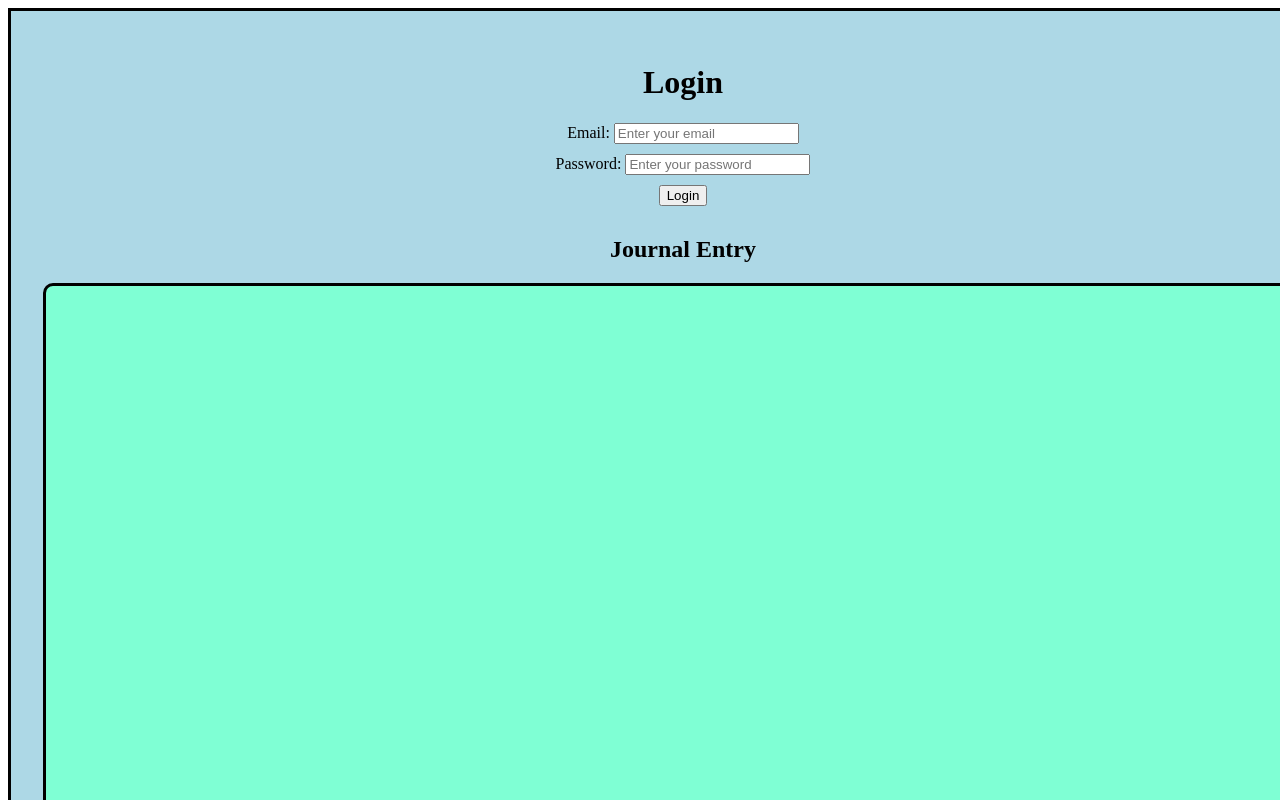
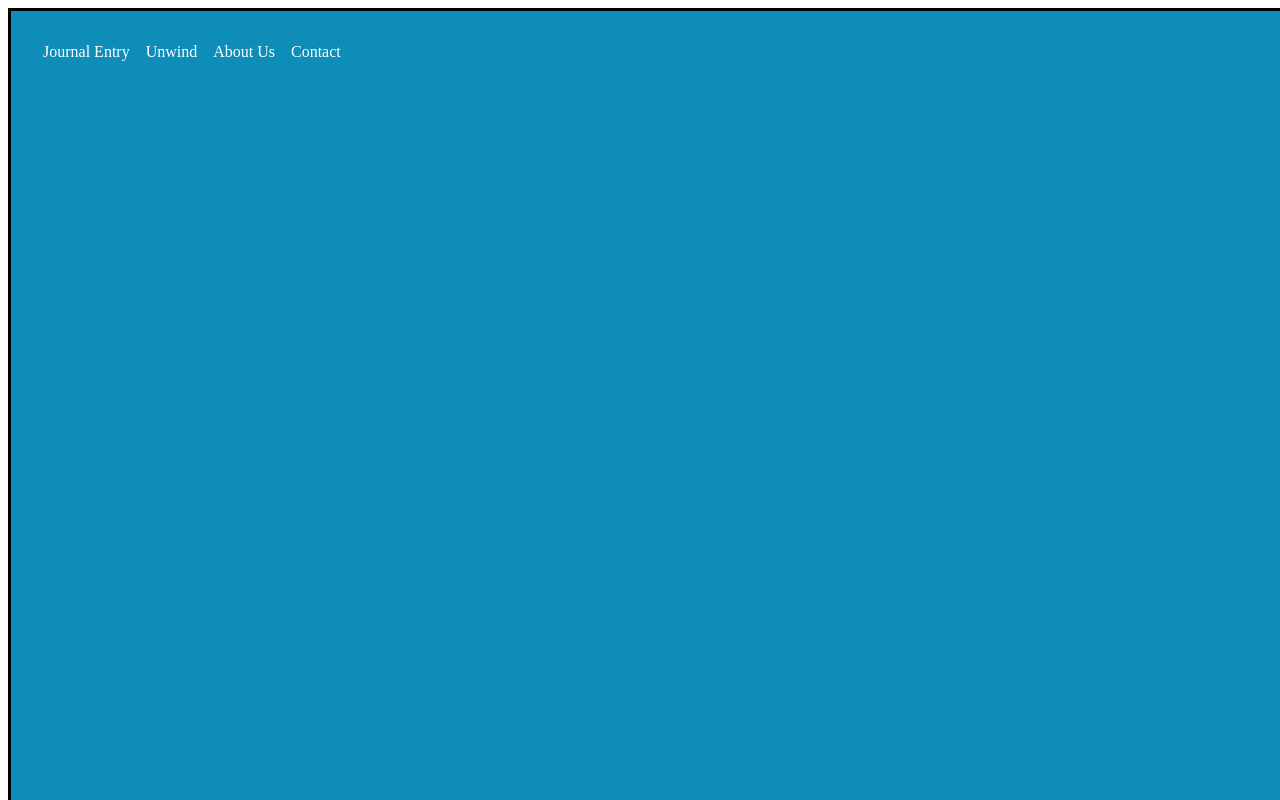
Before and after one commit to rdolma7/CP325.9-Captsone, a React (Vite) app in the folder front-end/: page /unwind in a window 1280 px wide. Shown: the top 800 px of the page. Built offline with nearby package versions, Linux system fonts and the light colour scheme.

Commit message:
added some more pages

```diff
--- a/front-end/package.json
+++ b/front-end/package.json
@@ -11,7 +11,8 @@
   },
   "dependencies": {
     "react": "^19.1.0",
-    "react-dom": "^19.1.0"
+    "react-dom": "^19.1.0",
+    "react-router-dom": "^7.6.3"
   },
   "devDependencies": {
     "@eslint/js": "^9.30.1",
--- a/front-end/src/App.css
+++ b/front-end/src/App.css
@@ -4,7 +4,7 @@
   padding: 2rem;
   text-align: center;
   border: 3px solid black;
-  background-color: lightblue;
+  background-color: rgb(14, 141, 184);
   width: 100vw;
   height: 100vh;
 }
--- a/front-end/src/App.jsx
+++ b/front-end/src/App.jsx
@@ -2,13 +2,14 @@
 import './App.css'
 import Login from './components/Login'
 import Journal from './pages/journal'
+import NavBar from './components/NavBar'
 
 function App() {
 
   return (
     <>
-      <Login />
-      <Journal />
+      {/* <Login /> */}
+      <NavBar />
     </>
   )
 }
--- /dev/null
+++ b/front-end/src/NavBar.css
@@ -0,0 +1,55 @@
+.navbar {
+  display: flex;
+  justify-content: space-between;
+  align-items: center;
+  background-color: #333;
+  color: #fff;
+  padding: 1rem;
+}
+
+.navbar-left .logo {
+  font-size: 1.5rem;
+  font-weight: bold;
+  color: #fff;
+  text-decoration: none;
+}
+
+.navbar-center .nav-links {
+  list-style-type: none;
+  display: flex;
+  margin: 0;
+  padding: 0;
+}
+
+.navbar-center .nav-links li {
+  margin-right: 1rem;
+}
+
+.navbar-center .nav-links a {
+  color: #fff;
+  text-decoration: none;
+}
+
+.navbar-right {
+  display: flex;
+  align-items: center;
+}
+
+.navbar-right .cart-icon,
+.navbar-right .user-icon {
+  color: #fff;
+  text-decoration: none;
+  margin-left: 1rem;
+  position: relative;
+}
+
+.navbar-right .cart-count {
+  background-color: #f44336;
+  color: #fff;
+  border-radius: 50%;
+  padding: 0.2rem 0.5rem;
+  font-size: 0.8rem;
+  position: absolute;
+  top: -0.5rem;
+  right: -0.5rem;
+}
--- a/front-end/src/components/Login.jsx
+++ b/front-end/src/components/Login.jsx
@@ -1,4 +1,5 @@
 import { useState } from "react";
+import React from "react";
 
 function Login() {
 const [login, setLogin]= useState("")
--- /dev/null
+++ b/front-end/src/components/NavBar.jsx
@@ -0,0 +1,29 @@
+import React from "react";
+import '../NavBar.css'
+
+function NavBar() {
+  return (
+    <nav className="navBar">
+      <div className="navbar-left">
+      </div>
+      <div className="navbar-center">
+        <ul className="nav-links">
+          <li>
+            <a href="/journal">Journal Entry</a>
+          </li>
+          <li>
+            <a href="/unwind">Unwind</a>
+          </li>
+          <li>
+            <a href="/about">About Us</a>
+          </li>
+          <li>
+            <a href="/contact">Contact</a>
+          </li>
+        </ul>
+      </div>
+    </nav>
+  );
+}
+
+export default NavBar;
```
Also changed, not shown: front-end/src/pages/unwind.jsx (added), 1 other file (tests, documents, lock files or other folders).
